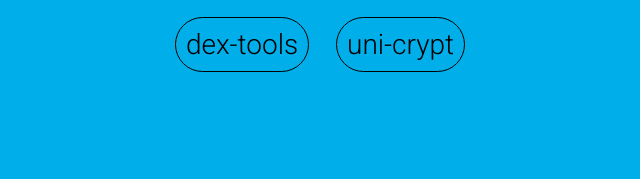
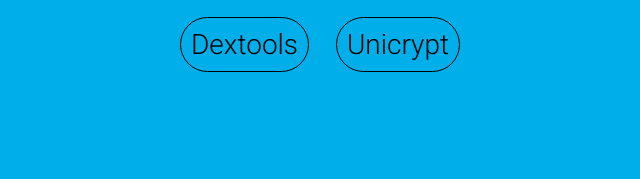
Before and after one commit to LabraToken/website, a plain HTML site: page index.html in a window 1280 px wide. Shown: the part 621-800 px from the top of the page, 320-960 px from the left. Drawn offline with nearby package versions, Linux system fonts and the light colour scheme; a script that the page names is missing.

Commit message:
Fixing up dex/uni names

```diff
--- a/index.html
+++ b/index.html
@@ -53,8 +53,8 @@
                         <blockquote class="animate__animated animate__fadeInUp">
                             Labra "Labrador Retriever" ($LABRA) is a Deflationary DeFi - Meme Token, built by a Community of DeFi enthusiasts
                         </blockquote>
-                        <a href="https://www.dextools.io/app/uniswap/pair-explorer/0x1636a5dfcf7a21945c06d1bea40b52ce975ea614">dex-tools</a>
-                        <a href="https://unicrypt.network/amm/uni/pair/0x1636a5dfcf7a21945c06d1bea40b52ce975ea614">uni-crypt</a>
+                        <a href="https://www.dextools.io/app/uniswap/pair-explorer/0x1636a5dfcf7a21945c06d1bea40b52ce975ea614">Dextools</a>
+                        <a href="https://unicrypt.network/amm/uni/pair/0x1636a5dfcf7a21945c06d1bea40b52ce975ea614">Unicrypt</a>
                     </div>
                 </div>
             </section>
```
